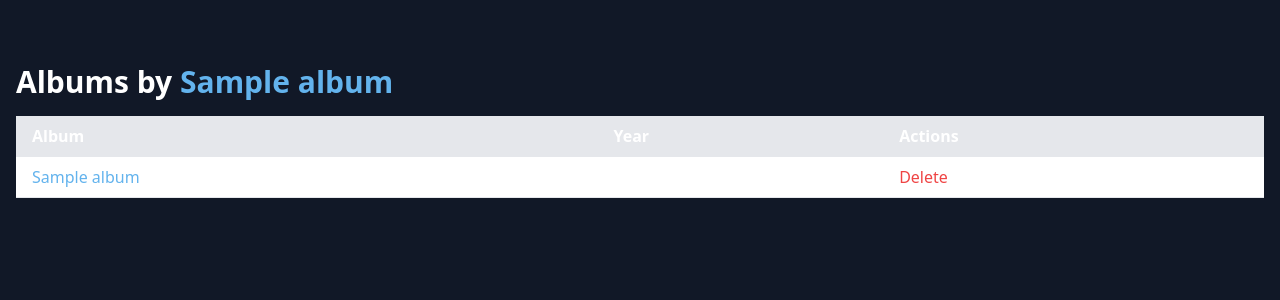
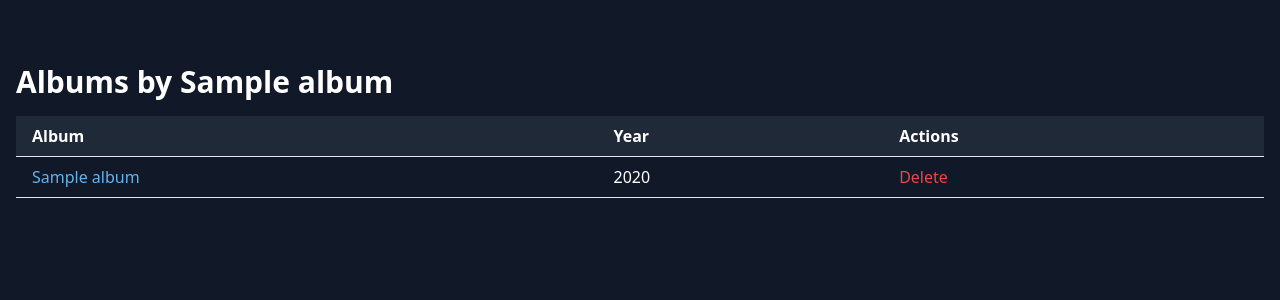
Before and after one commit to cloonix/spotify-manager, a Flask app: template templates/artist_albums.html in a window 1280 px wide. Shown: the part 56-356 px from the top of the page. Run offline with Flask 3, Linux system fonts and the light colour scheme; the template is opened without the code that fills it: most values are stand-ins (such as "Sample title", 1, 10 or a date in 2020); parts of the project's set-up code (start-up, migrations or seed data) failed here and were passed over; some libraries are stand-ins or nearby versions.

Commit message:
album view

```diff
--- a/templates/artist_albums.html
+++ b/templates/artist_albums.html
@@ -2,15 +2,10 @@
 {% block content %}
 <div class="container mx-auto mt-8 px-4">
     {% if albums %}
-        <h1 class="text-3xl font-bold mb-4">
-            Albums by
-            <a href="{{ albums[0].spotify_uri }}" target="_blank" class="text-blue-500 hover:underline">
-                {{ albums[0].artist_name }}
-            </a>
-        </h1>
+        <h1 class="text-3xl font-bold mb-4">Albums by {{ albums[0]['artist_name'] }}</h1>
         <div class="overflow-x-auto">
-            <table class="min-w-full bg-white">
-                <thead class="bg-gray-200">
+            <table class="min-w-full">
+                <thead class="bg-gray-800">
                     <tr>
                         <th class="py-2 px-4 border-b text-left">Album</th>
                         <th class="py-2 px-4 border-b text-left">Year</th>
@@ -19,16 +14,15 @@
                 </thead>
                 <tbody>
                     {% for album in albums %}
-                    <tr class="hover:bg-gray-100">
+                    <tr class="hover:bg-gray-700">
                         <td class="py-2 px-4 border-b">
-                            <a href="{{ album.uri }}" class="text-blue-500 hover:underline">
-                                {{ album.album_name }}
+                            <a href="{{ album['uri'] }}" class="text-blue-500 hover:underline">
+                                {{ album['album_name'] }}
                             </a>
                         </td>
-                        <td class="py-2 px-4 border-b">{{ album.release_year }}</td>
-
+                        <td class="py-2 px-4 border-b">{{ album['release_year'] }}</td>
                         <td class="py-2 px-4 border-b">
-                            <form action="{{ url_for('delete_album_route', album_id=album.id) }}" method="POST" class="inline">
+                            <form action="{{ url_for('delete_album_route', album_id=album['id']) }}" method="POST" class="inline">
                                 <button type="submit" class="text-red-500 hover:underline delete-button" data-item-type="album">Delete</button>
                             </form>
                         </td>
```
